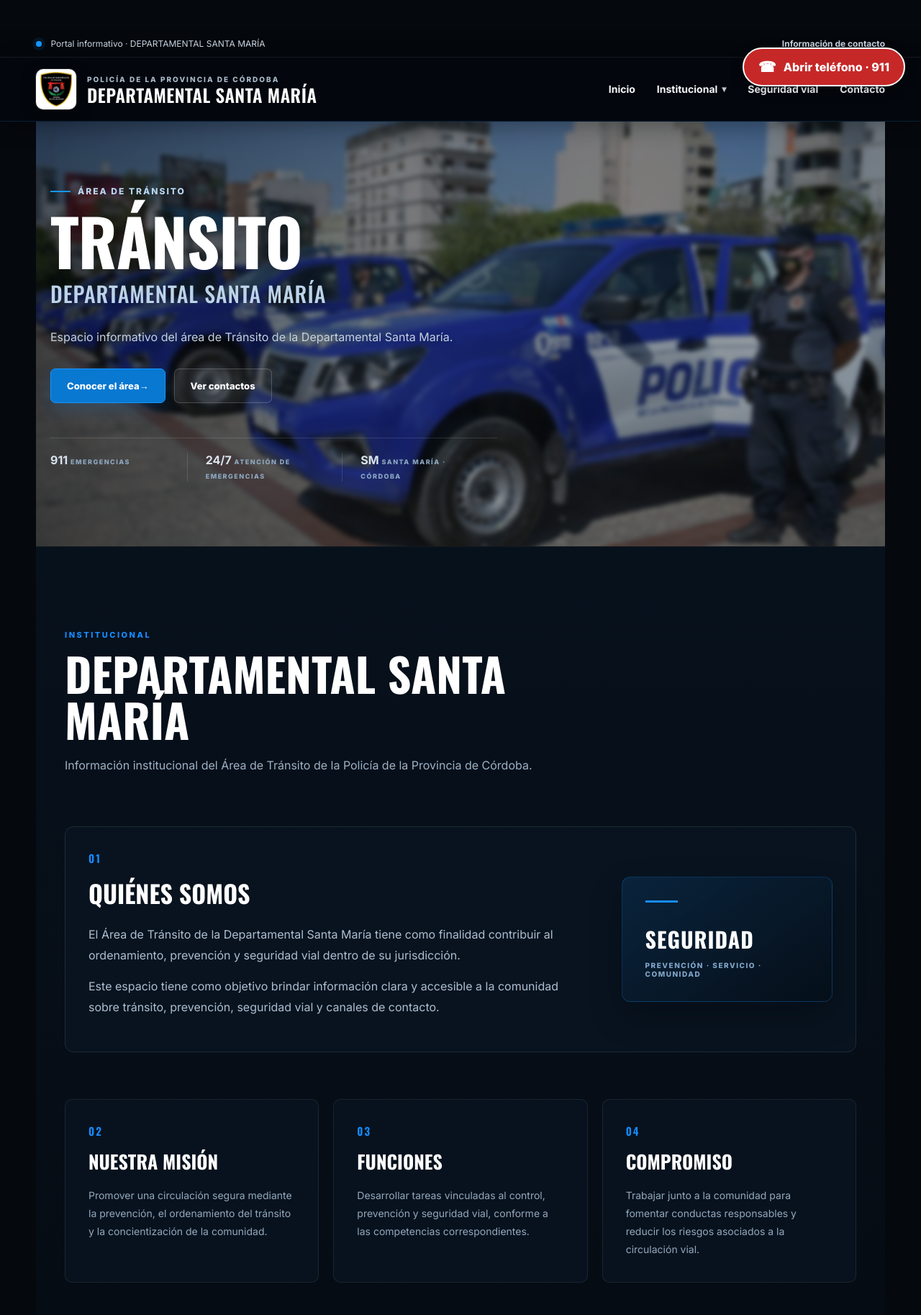
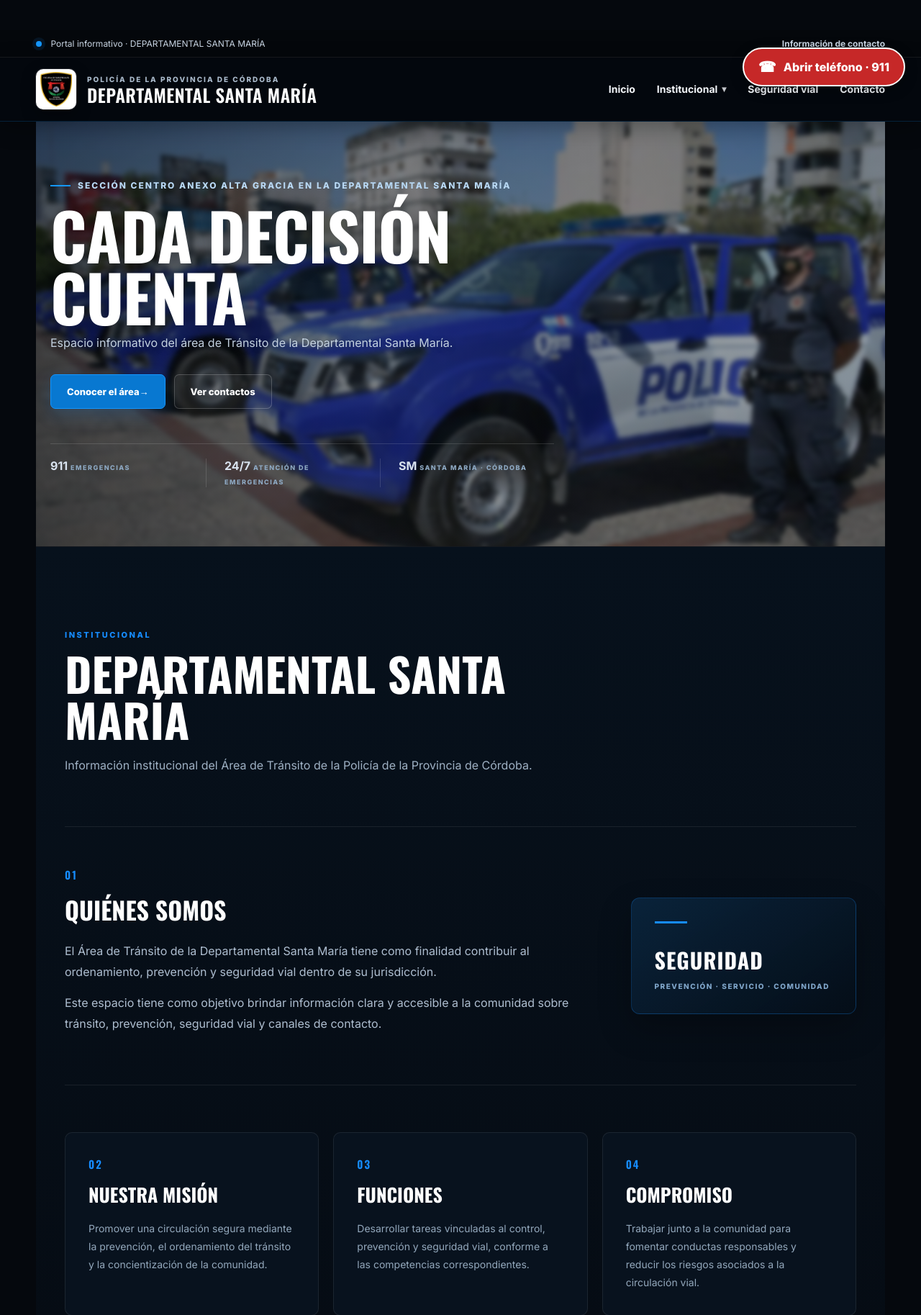
Before and after one commit to Dylanrossiperez/transito-departamental-santa-maria, a Flask app: page / in a window 1280 px wide. Shown: the part 658-2485 px from the top of the page at 72% size. Run offline with Flask 3, Linux system fonts and the light colour scheme; data comes from the database, SQL or seed files in the repository.

Commit message:
Update index.html

```diff
--- a/app/templates/index.html
+++ b/app/templates/index.html
@@ -61,23 +61,6 @@
         rel="stylesheet"
         href="{{ url_for('static', filename='style.css') }}"
     >
-
-    <!-- Recuadro para la sección "Quiénes somos", a juego con las tarjetas institucionales -->
-    <style>
-        .institutional-section .institutional-main {
-            box-sizing: border-box;
-            padding: 32px;
-            background: #08131f;
-            border: 1px solid #1c2b3b;
-            border-radius: 12px;
-        }
-
-        @media (max-width: 768px) {
-            .institutional-section .institutional-main {
-                padding: 24px 20px;
-            }
-        }
-    </style>
 
     <!--
         =========================================================
@@ -465,19 +448,14 @@
 
                 <span></span>
 
-                ÁREA DE TRÁNSITO
+                SECCIÓN CENTRO ANEXO ALTA GRACIA EN LA DEPARTAMENTAL SANTA MARÍA
 
             </div>
 
 
             <h1>
-                {{ c.title }}
+                CADA DECISIÓN CUENTA
             </h1>
-
-
-            <h2 class="hero-subtitle">
-                {{ c.department }}
-            </h2>
 
 
             <p class="hero-text">
```
